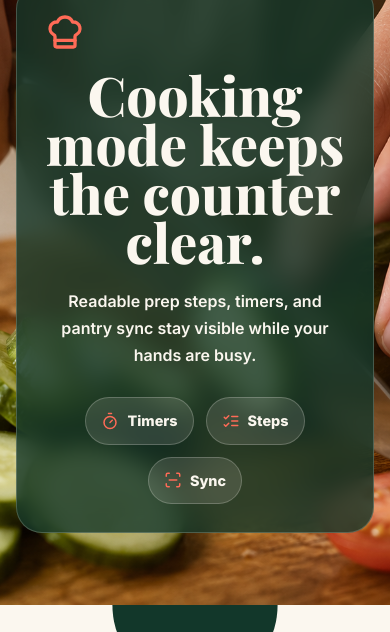
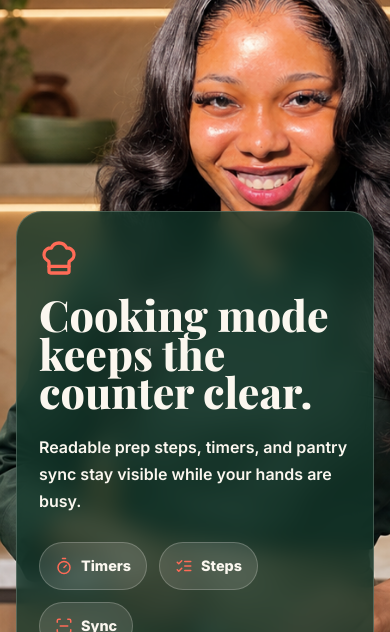
Before and after one commit to akdavid4real/pantary-inventory, a React (Vite) app: page / in a window 390 px wide. Shown: the part 5992-6624 px from the top of the page. Built offline with nearby package versions, Linux system fonts and the light colour scheme; no server answers.

Commit message:
Feature Chef Sahmmy on landing page

```diff
--- a/src/data/assets.ts
+++ b/src/data/assets.ts
@@ -3,7 +3,7 @@ import pantryJars from "../../assets/asset_4.png";
 import recipeBowl from "../../assets/asset_6.png";
 import groceryBag from "../../assets/asset_2.png";
 import herbDetail from "../../assets/asset_3.png";
-import cookingMode from "../../assets/asset_1.png";
+import chefSahmmyKitchen from "../../assets/chef-sahmmy-kitchen.png";
 import logoMark from "../../assets/carrots.png";
 
 export const assets = {
@@ -12,6 +12,6 @@ export const assets = {
   recipe: recipeBowl,
   grocery: groceryBag,
   herbs: herbDetail,
-  cooking: cookingMode,
+  cooking: chefSahmmyKitchen,
   logo: logoMark,
 };
--- a/src/sections/CookingSection.tsx
+++ b/src/sections/CookingSection.tsx
@@ -5,7 +5,10 @@ export function CookingSection() {
   return (
     <section id="cook" className="cook-pin">
       <div className="cook-image-mask">
-        <img src={assets.cooking} alt="Hands slicing cucumber beside tomatoes on a cutting board" />
+        <img
+          src={assets.cooking}
+          alt="Chef Sahmmy preparing fresh vegetables in a warm modern kitchen"
+        />
         <div className="cook-overlay">
           <ChefHat size={40} />
           <h2>Cooking mode keeps the counter clear.</h2>
--- a/src/styles.css
+++ b/src/styles.css
@@ -620,9 +620,11 @@ main {
   position: relative;
   display: grid;
   min-height: 100svh;
-  place-items: center;
+  align-items: center;
+  justify-items: start;
   overflow: hidden;
   background: var(--evergreen);
+  padding-inline: max(18px, calc((100vw - 1180px) / 2));
 }
 
 .cook-image-mask img {
@@ -631,19 +633,19 @@ main {
   width: 100%;
   height: 100%;
   object-fit: cover;
+  object-position: center;
 }
 
 .cook-overlay {
   position: relative;
   z-index: 2;
-  max-width: 740px;
-  margin: auto;
+  max-width: 570px;
   border: 1px solid rgba(251, 247, 239, 0.2);
   border-radius: 34px;
   background: rgba(18, 55, 42, 0.78);
   color: var(--cream);
   padding: clamp(28px, 5vw, 58px);
-  text-align: center;
+  text-align: left;
   backdrop-filter: blur(12px);
 }
 
@@ -654,13 +656,13 @@ main {
 
 .cook-overlay p {
   max-width: 560px;
-  margin: 22px auto 28px;
+  margin: 22px 0 28px;
 }
 
 .cooking-tools {
   display: flex;
   flex-wrap: wrap;
-  justify-content: center;
+  justify-content: flex-start;
   gap: 12px;
 }
 
@@ -926,26 +928,33 @@ main {
 
   .cook-pin,
   .cook-image-mask {
-    min-height: auto;
+    min-height: 780px;
   }
 
   .cook-image-mask {
-    padding: 72px 16px;
+    align-items: end;
+    padding: 300px 16px 42px;
     clip-path: none !important;
   }
 
   .cook-image-mask img {
     position: absolute;
+    object-position: 68% center;
   }
 
   .cook-overlay {
+    max-width: 100%;
     border-radius: 26px;
+    padding: 26px 22px;
   }
 
   .closing-cta h2,
-  .cook-overlay h2,
   .nutrition-copy h2 {
     font-size: clamp(3rem, 14vw, 4.4rem);
+  }
+
+  .cook-overlay h2 {
+    font-size: clamp(2.35rem, 11vw, 3.4rem);
   }
 
   .footer-bottom {
```
Also changed, not shown: assets/chef-sahmmy-kitchen.png (added).
